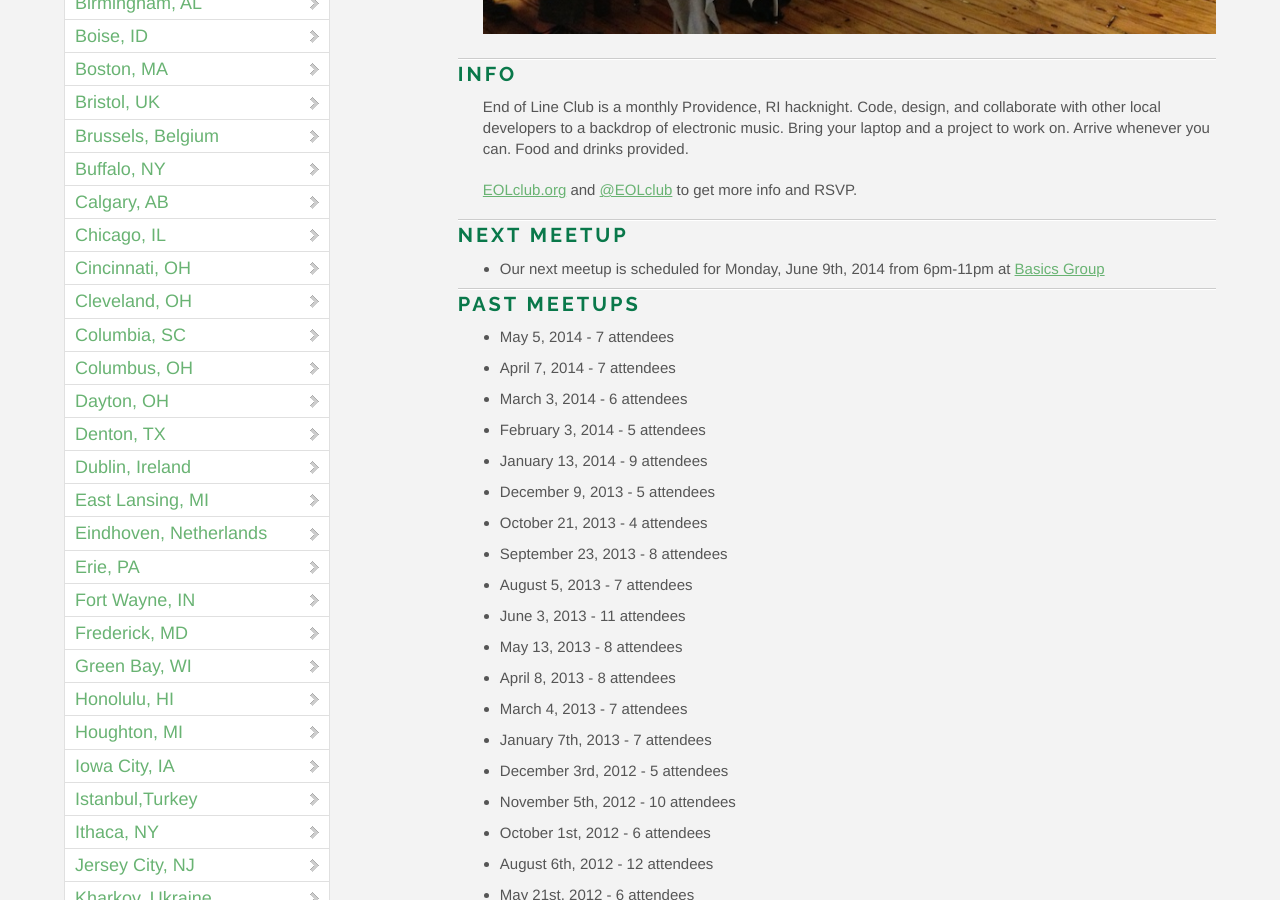
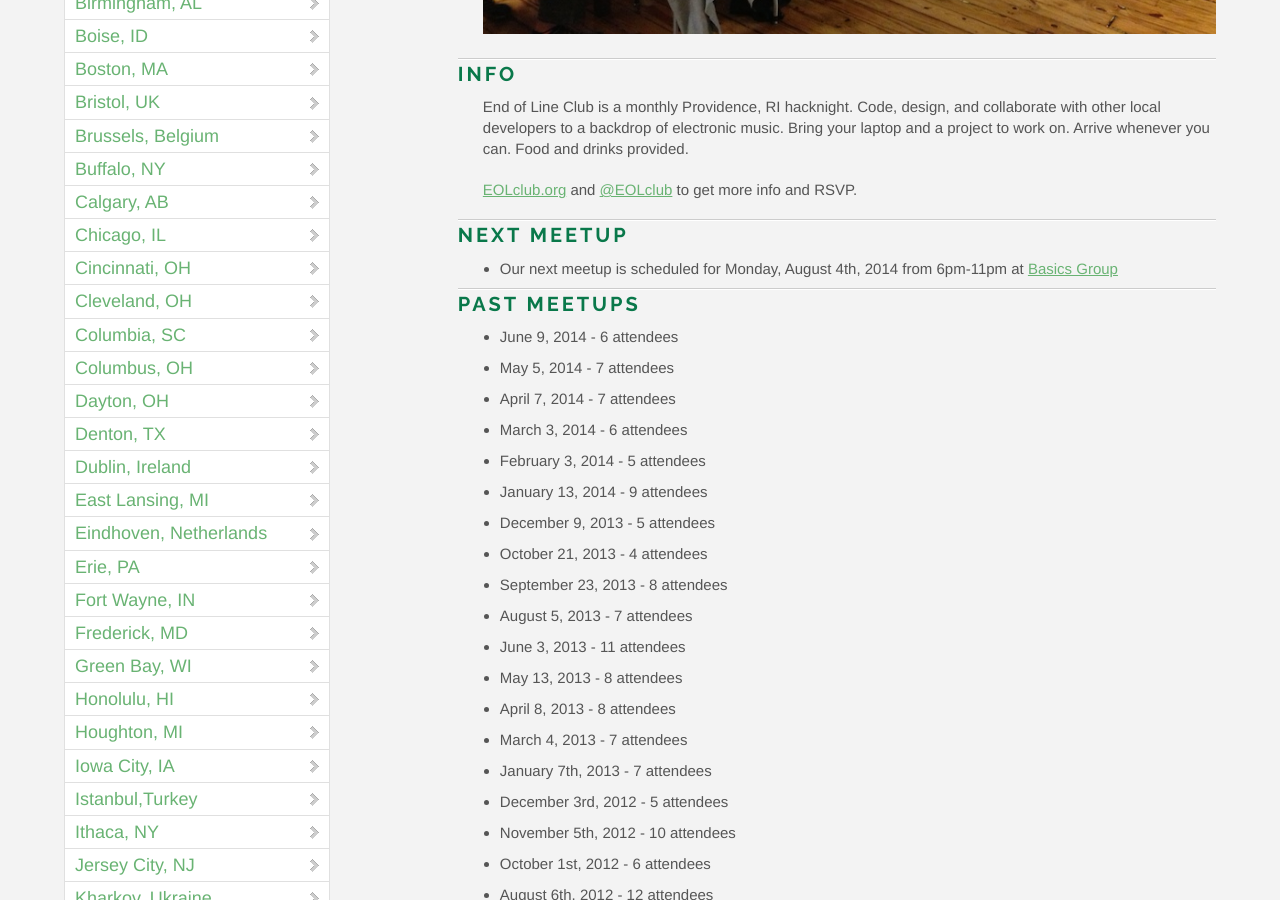
Before and after one commit to OpenHack/openhack.github.com, a Jekyll site: the page built from providence/index.markdown, in a window 1280 px wide and 900 px high, scrolled down 594 px. Built offline with Jekyll 4.4.1, drawn with Linux system fonts in a browser that asks for light colours; nearby versions of some CDN libraries; comment, search, counter and statistics services are not loaded.

Commit message:
Update Providence after 6/9 meetup

```diff
--- a/providence/index.markdown
+++ b/providence/index.markdown
@@ -15,10 +15,11 @@
 
 ### Next meetup
 
-* Our next meetup is scheduled for Monday, June 9th, 2014 from 6pm-11pm at [Basics Group](http://basicsgroup.com)
+* Our next meetup is scheduled for Monday, August 4th, 2014 from 6pm-11pm at [Basics Group](http://basicsgroup.com)
 
 ### Past meetups
 
+* June 9, 2014 - 6 attendees
 * May 5, 2014 - 7 attendees
 * April 7, 2014 - 7 attendees
 * March 3, 2014 - 6 attendees
```
